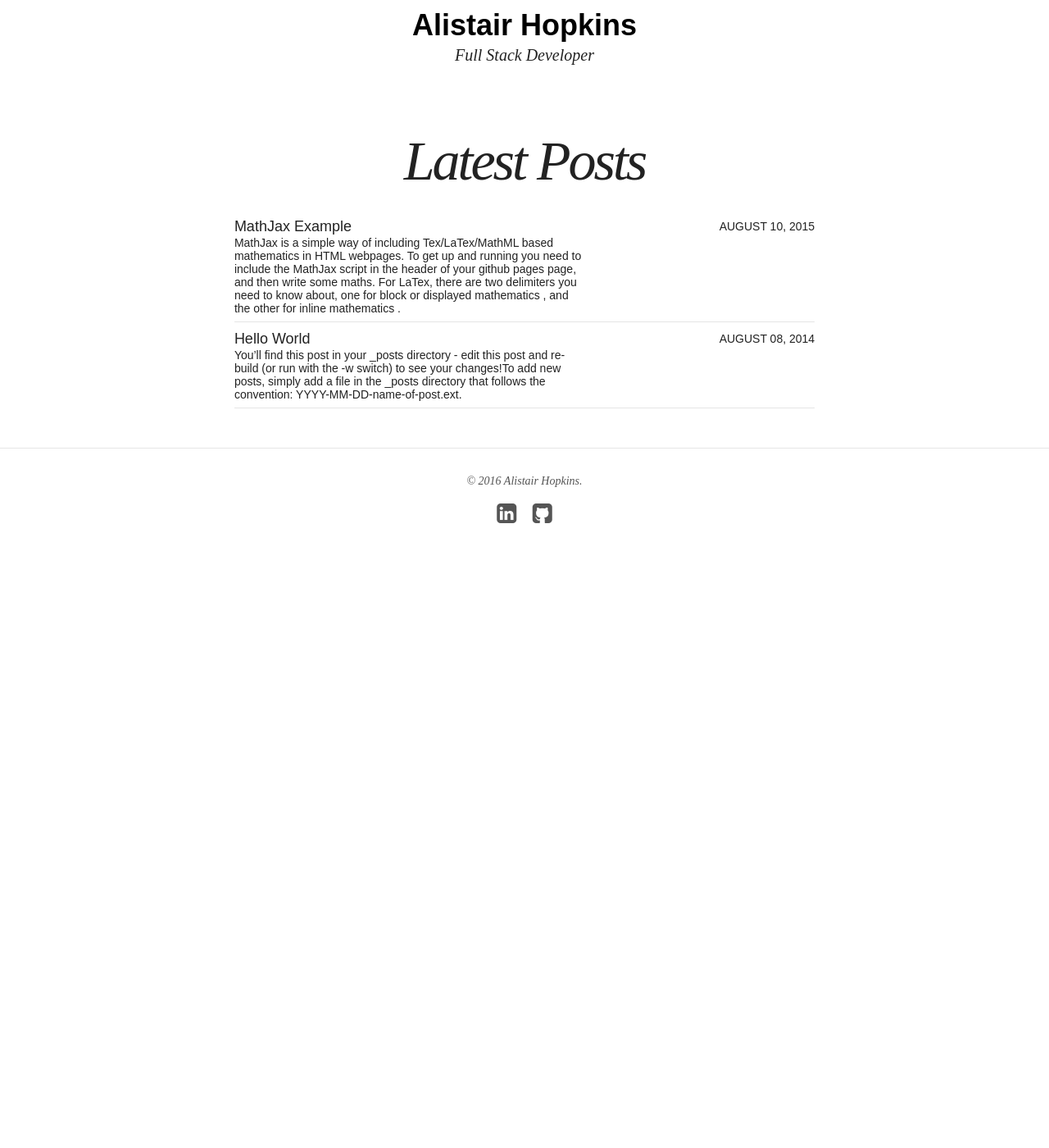
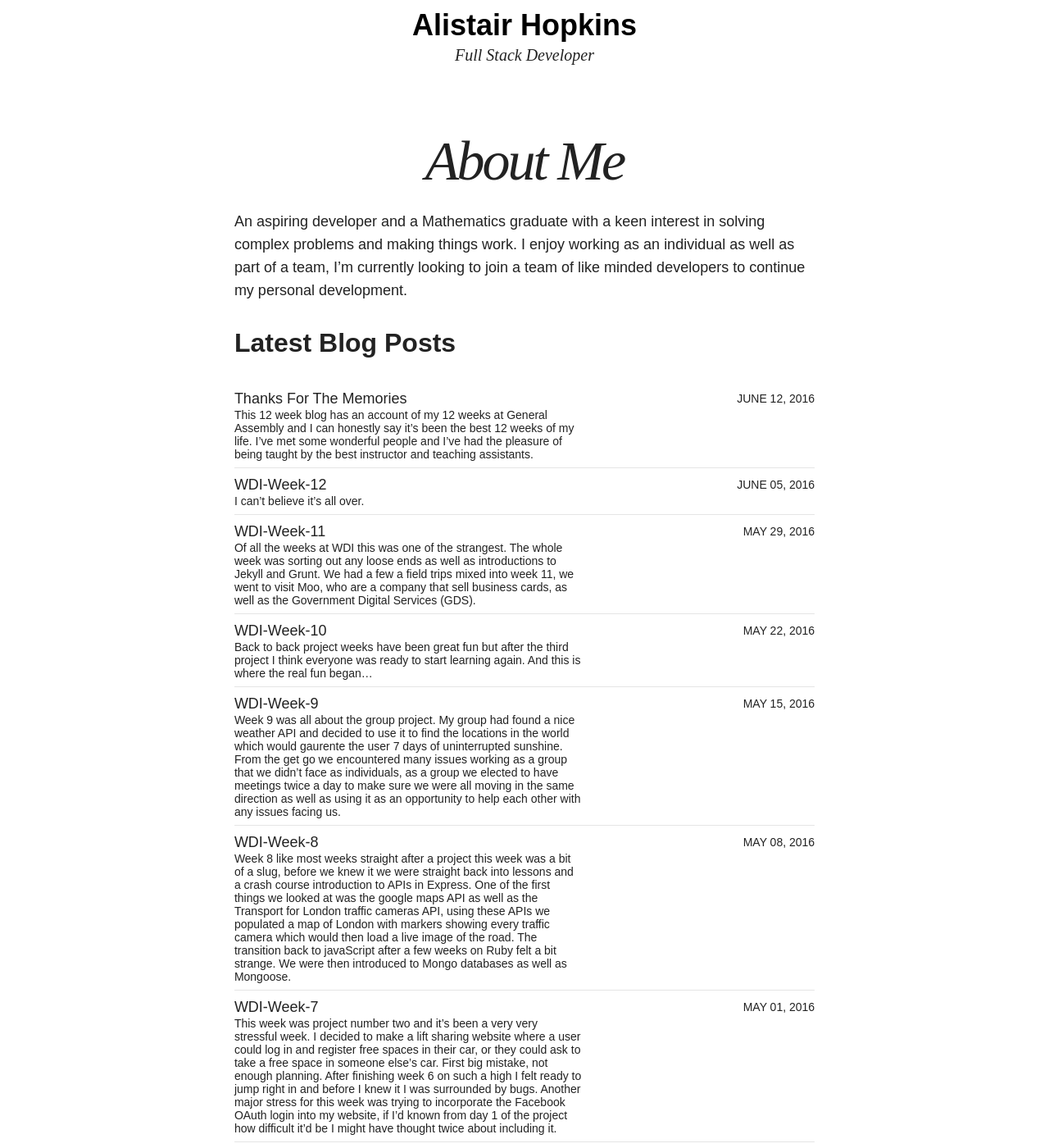
Before and after one commit to AlistairHopkins92/AlistairHopkins92.github.io, a Jekyll site: the page built from index.html, in a window 1280 px wide and 1400 px high, scrolled down 328 px. Shown: the whole window at 82% size. Built offline with Jekyll 4.4.1, drawn with Linux system fonts in a browser that asks for light colours; nearby versions of some CDN libraries; before the commit the page ends 1066 px from its top, so only the background shows below that; some of the changed text lies outside the part shown.

Commit message:
blog posts sorted, made changes to homepage and projects

```diff
--- a/_data/navigation.yml
+++ b/_data/navigation.yml
@@ -1,6 +1,6 @@
 # Site navigation links
 
-- title: About
+- title: Projects
   url: /about/
 
 
--- /dev/null
+++ b/_posts/blog/2016-03-20-WDI-week-1.md
@@ -0,0 +1,25 @@
+---
+layout: post
+title: "WDI-Week-1"
+modified:
+categories: blog
+excerpt:
+tags: []
+image:
+  feature:
+date: 2016-03-20T08:08:50-04:00
+---
+
+I’ve just completed my first week in London at General Assembly on the Web Development Immersive programme and it’s definitely been one to remember. It was my intention to keep this blog updated daily, but after the amount of work in first week I feel a daily blog might be a bit ambitious.
+
+So here’s my breakdown of week 1…
+
+The first day was a huge ‘installfest’ to make sure everyone’s laptop was at the same point before work really began. The first day ended with a trip to the pub, if only all the other days were like that.
+
+Day two was spent getting to grips with git and github, and by lunchtime we had started looking at HTML and CSS. This occupied the rest of the day until 5pm when we were given our first homework… The homework was to recreate the old Instagram layout using a screenshot to base our designs on and only HTML and CSS to style it. I’m sure that most other students in the room felt quietly confident with the task ahead, fast forward 4 hours to 9pm and very few people had come close to finishing.
+
+Day three started with a homework review to see how close people were able to get to the Instagram layout. By 10.30-11 we’d begun javaScript, which was familiar from all the course pre-work and by early afternoon we were playing with if/else statements and loops. Day 3 homework was an alert style javaScript calculator, once again another late night coding. After so much CSS on Tuesday I was secretly relieved to hear the instructors weren’t expecting us to style it and the functionality was the focus of the homework.
+
+Day four was more javaScript and an introduction to the DOM. Thursday was another day another late night homework, and this one seemed particularly bad. We were given the option of using our own code from the night before or solution code, and from there we were to build a second calculator. This time rather than just using javaScript alerts, we had to have an interface built using HTML & CSS and manipulated using JavaScript. This homework went on well after 9pm but was definitely the most rewarding so far, it brought together the previous two homeworks and by the end we all had something functional as well as nice to look at.
+
+Day five, the weekend couldn’t come soon enough! The day was spent looking at homework issues, as well as having a recap of what we’d learnt over the week. We also had some brief sessions on debugging and RTFM, main point to take away was Google and stackoverflow are my friends when it comes to debugging. The weekends homework was similar to day 4 except rather than another calculator it was was a HTML, CSS and javascript game of tic-tac-toe.
--- /dev/null
+++ b/_posts/blog/2016-04-10-WDI-week-4.md
@@ -0,0 +1,17 @@
+---
+layout: post
+title: "WDI-Week-4"
+modified:
+categories: blog
+excerpt:
+tags: []
+image:
+  feature:
+date: 2016-04-10T08:08:50-04:00
+---
+It’s week 4 and the pace hasn’t slowed in the slightest. Monday was our introduction to Ruby, we spent the day looking at arrays, control flow and hashes. Monday evening homework was definitely one of my favourites, we were given a basic subway map and we had to use control flows to calculate the minimal number of stops between any two stations. I’m not sure what it was but something clicked and for the first time ever I’d finished a homework before 9pm! It was a day of firsts, I felt bad finishing early so I spent an hour or so drying up my code and offering a hand to anyone who needed it.
+
+The rest of the week was spent looking deeper into Ruby and we were introduced to Sinatra. Most of the homeworks for the week were relatively painless, it was nice to have a few homeworks that didn’t involve making a calculator or a game of tic-tac-toe!
+
+The week left me feeling confident in my ability, the idea of learning a new language so soon after getting to grips with javaScript and JQuery seemed like a new mountain to climb. Ruby was fine though, some new syntax but nothing to difficult to get your head around.
+4 weeks down, 8 to go. How am I a third of the way through already?!
--- /dev/null
+++ b/_posts/blog/2016-04-17-WDI-week-5.md
@@ -0,0 +1,14 @@
+---
+layout: post
+title: "WDI-Week-5"
+modified:
+categories: blog
+excerpt:
+tags: []
+image:
+  feature:
+date: 2016-04-17T08:08:50-04:00
+---
+It’s week 5 and we’re doing databases with SQL and to be perfectly honest it didn’t strike me as the most exciting topic when I first heard that’s what we’d be covering. A week on I’m still not loving databases, but at least now I can appreciate why they are useful.
+
+After a few days of SQL and databases we started to look at CSS frameworks and SASS. After half an hour of getting to grips with bootstrap I’m already looking at a webpage that looks more professional than anything I produced in my first 4 weeks of WDI. Thursday was dedicated to encryption using a Ruby gem called BCrypt, now I’m sat looking at a well styled website (with the help of bootstrap) with with a user registration and login. Nearly half way through the course and I’m starting to feel like I’m half way to becoming a junior developer.
--- /dev/null
+++ b/_posts/blog/2016-04-24-WDI-week-6.md
@@ -0,0 +1,14 @@
+---
+layout: post
+title: "WDI-Week-6"
+modified:
+categories: blog
+excerpt:
+tags: []
+image:
+  feature:
+date: 2016-04-24T08:08:50-04:00
+---
+This was the week we finally looked at Rails, as much as I loved ruby, rails was great. What would take hours in Ruby and Sinatra was a walk in the park with Rails, I only wish I’d known about it sooner. As a demonstration to the power of rails, our instructor Alex set himself the challenge of seeing how quickly he could make a library style website, where a user could add, list, edit and delete books. We were asked how long we thought it’d take and guesses were in the ball park of 10 to 20 minutes. He was done in a little over two minutes. Mind Blown.
+
+We also built on the BCrypt stuff we’d looked at last week with Devise and OAuth. OAuth looked like a particularly impressive tool, and with project 2 around the corner it’d be great to use some form of Facebook or gmail login for my project.
--- /dev/null
+++ b/_posts/blog/2016-05-01-WDI-week-7.md
@@ -0,0 +1,14 @@
+---
+layout: post
+title: "WDI-Week-7"
+modified:
+categories: blog
+excerpt:
+tags: []
+image:
+  feature:
+date: 2016-05-01T08:08:50-04:00
+---
+This week was project number two and it’s been a very very stressful week. I decided to make a lift sharing website where a user could log in and register free spaces in their car, or they could ask to take a free space in someone else’s car. First big mistake, not enough planning. After finishing week 6 on such a high I felt ready to jump right in and before I knew it I was surrounded by bugs. Another major stress for this week was trying to incorporate the Facebook OAuth login into my website, if I’d known from day 1 of the project how difficult it’d be I might have thought twice about including it.
+
+The project went right down to the wire, I eventually got my Facebook login working but could have done with an extra day or two to improve on the styling. With every project an extra few days would have been nice, but compared to the first project I was proud that I had pushed my self so hard and tackled something I felt was way out of my comfort zone.
--- /dev/null
+++ b/_posts/blog/2016-05-08-WDI-week-8.md
@@ -0,0 +1,14 @@
+---
+layout: post
+title: "WDI-Week-8"
+modified:
+categories: blog
+excerpt:
+tags: []
+image:
+  feature:
+date: 2016-05-08T08:08:50-04:00
+---
+Week 8 like most weeks straight after a project this week was a bit of a slug, before we knew it we were straight back into lessons and a crash course introduction to APIs in Express. One of the first things we looked at was the google maps API as well as the Transport for London traffic cameras API, using these APIs we populated a map of London with markers showing every traffic camera which would then load a live image of the road. The transition back to javaScript after a few weeks on Ruby felt a bit strange. We were then introduced to Mongo databases as well as Mongoose.
+
+Just as I was getting the hang of how APIs worked the third project had already come around. This project was our first group project and probably the most challenging project. We were split into groups of three and told we could make whatever we wanted as long as it used some form of API. We spent the weekend planning, wireframing and looking at initial tasks such as the authorisation.
--- /dev/null
+++ b/_posts/blog/2016-05-15-WDI-week-9.md
@@ -0,0 +1,17 @@
+---
+layout: post
+title: "WDI-Week-9"
+modified:
+categories: blog
+excerpt:
+tags: []
+image:
+  feature:
+date: 2016-05-15T08:08:50-04:00
+---
+
+Week 9 was all about the group project. My group had found a nice weather API and decided to use it to find the locations in the world which would gaurente the user 7 days of uninterrupted sunshine. From the get go we encountered many issues working as a group that we didn’t face as individuals, as a group we elected to have meetings twice a day to make sure we were all moving in the same direction as well as using it as an opportunity to help each other with any issues facing us.
+
+During this group project week I learnt a lot more about git and github, it was the first time on the course where I’d faced merge conflicts when pushing to a group repository. It was nice to see how the  others in my group tackled problems differently. Rather than playing to our strengths we decided to do the complete opposite which might seem like madness, but as a group we decided it’d be more beneficial from a learning point of view for all of us to focus on an area we felt uncomfortable with.
+
+Trying to present a project between three of us was an interesting experience, and for all the presentation planning we did it seemed like we’d strayed away from the plan within the first 30 seconds of the presentation. Overall the presentation went really well and as a group we were all pleased and proud of what we had produced.
--- /dev/null
+++ b/_posts/blog/2016-05-22-WDI-week-10.md
@@ -0,0 +1,16 @@
+---
+layout: post
+title: "WDI-Week-10"
+modified:
+categories: blog
+excerpt:
+tags: []
+image:
+  feature:
+date: 2016-05-22T08:08:50-04:00
+---
+Back to back project weeks have been great fun but after the third project I think everyone was ready to start learning again. And this is where the real fun began…
+
+Angular was the focus of the week, and to begin with I wasn’t thrilled. After all the time spent on Rails Angular almost felt like a step backwards in the sense that it wasn’t as simple as Ruby and to begin with it felt just a bit too fiddly. After a week of playing around with Angular I felt a lot more comfortable and was excited to have a  crack at the weekend homework of making an Angular site from scratch.
+
+On the side I started looking into APIs for my final project as well as looking at sockets, even though it’d been less than a week since the last project the next one is only ever around the corner.
--- /dev/null
+++ b/_posts/blog/2016-05-29-WDI-week-11.md
@@ -0,0 +1,15 @@
+---
+layout: post
+title: "WDI-Week-11"
+modified:
+categories: blog
+excerpt:
+tags: []
+image:
+  feature:
+date: 2016-05-29T08:08:50-04:00
+---
+
+Of all the weeks at WDI this was one of the strangest. The whole week was sorting out any loose ends as well as introductions to Jekyll and Grunt. We had a few a field trips mixed into week 11, we went to visit Moo, who are a company that sell business cards, as well as the Government Digital Services (GDS).
+
+All the talk this week was focused on the big final project as well as how this wonderful experience is sadly coming to an end. On Friday project planning begun. Although I’d given it a lot of thought I was determined not to make the mistake of not planning enough, I didn’t want a repeat of project 2.
--- /dev/null
+++ b/_posts/blog/2016-06-05-WDI-week-12.md
@@ -0,0 +1,21 @@
+---
+layout: post
+title: "WDI-Week-12"
+modified:
+categories: blog
+excerpt:
+tags: []
+image:
+  feature:
+date: 2016-06-05T08:08:50-04:00
+---
+
+I can’t believe it’s all over.
+
+This week was the final project week and like expected it was most certainly the toughest week of WDI. My final project idea was to recreate Tinder, but rather than search for matches I was going to have the potential matches shown by event and location. So you’d state what venue or event you were going to, and from there you could begin swiping, matching and chatting.
+
+Despite all my planning, the problems began immediately. An error in my authentication notes caused issues all weekend for me. I had spent most of my planning time playing with sockets, as I was sure that this would prove to be the biggest challenge waiting for me. I was wrong.
+
+I began setting up the matching aspect of the app which proved to be much harder than I ever expected, the days rolled by and I was certain I wouldn’t have MVP by Friday. I must have had my Weetabix on Thursday morning as it was a day where all my bugs seemed to fall like dominoes. The impossible had happened and by Thursday evening I was cramming in as much styling to the bare bones as humanly possible.
+
+Friday’s presentation was bitter-sweet, it went so well but I knew it would be the last time I’d be presenting to such a good group of friends.The evening was an alcohol fuelled affair which can only be described as a bit of a blur, so maybe the less said the better…
--- /dev/null
+++ b/_posts/blog/2016-06-12-Thanks-for-the-memories.md
@@ -0,0 +1,12 @@
+---
+layout: post
+title: "Thanks For The Memories"
+modified:
+categories: blog
+excerpt:
+tags: []
+image:
+  feature:
+date: 2016-06-12T08:08:50-04:00
+---
+This 12 week blog has an account of my 12 weeks at General Assembly and I can honestly say it’s been the best 12 weeks of my life. I’ve met some wonderful people and I’ve had the pleasure of being taught by the best instructor and teaching assistants.
--- a/about/index.md
+++ b/about/index.md
@@ -1,14 +1,11 @@
 ---
 layout: page
-title: Alistair Hopkins - Web Developer
+title: WDI Projects
 excerpt: "So Simple is a responsive Jekyll theme for your words and images."
 modified: 2014-08-08T19:44:38.564948-04:00
 
 ---
 
-An aspiring developer and a Mathematics graduate with a keen interest in solving complex problems and making things work. I enjoy working as an individual as well as part of a team, I’m currently looking to join a team of like minded developers to continue my personal development.
-
-## Projects:
 
 ### Fill Me In
 ‘Fill Me In’ is a two player puzzle game from my childhood traditionally played with pen and paper. It was built as my first project during the Web Development Immersive at General Assembly London. The game was built with JavaScript HTML and CSS.
--- a/index.html
+++ b/index.html
@@ -1,10 +1,11 @@
 ---
 layout: page
-title: Latest Posts
+title: About Me
 excerpt: "A simple and clean responsive Jekyll theme for words and photos."
 search_omit: true
 ---
-
+<p>An aspiring developer and a Mathematics graduate with a keen interest in solving complex problems and making things work. I enjoy working as an individual as well as part of a team, I’m currently looking to join a team of like minded developers to continue my personal development.</p>
+<h2>Latest Blog Posts</h2>
 <ul class="post-list">
 {% for post in site.posts limit:10 %}
   <li><article><a href="{{ site.url }}{{ post.url }}">{{ post.title }} <span class="entry-date"><time datetime="{{ post.date | date_to_xmlschema }}">{{ post.date | date: "%B %d, %Y" }}</time></span>{% if post.excerpt %} <span class="excerpt">{{ post.excerpt | remove: '\[ ... \]' | remove: '\( ... \)' | markdownify | strip_html | strip_newlines | escape_once }}</span>{% endif %}</a></article></li>
```
Also changed, not shown: _posts/blog/2016-03-27-WDI-week-2.md (added, +22 -0 lines), _posts/blog/2016-04-03-WDI-week-3.md (added, +19 -0 lines), _posts/blog/week1.md (deleted, +0 -11 lines), _posts/blog/week2.md (deleted, +0 -11 lines), _posts/blog/week3.md (deleted, +0 -11 lines).
